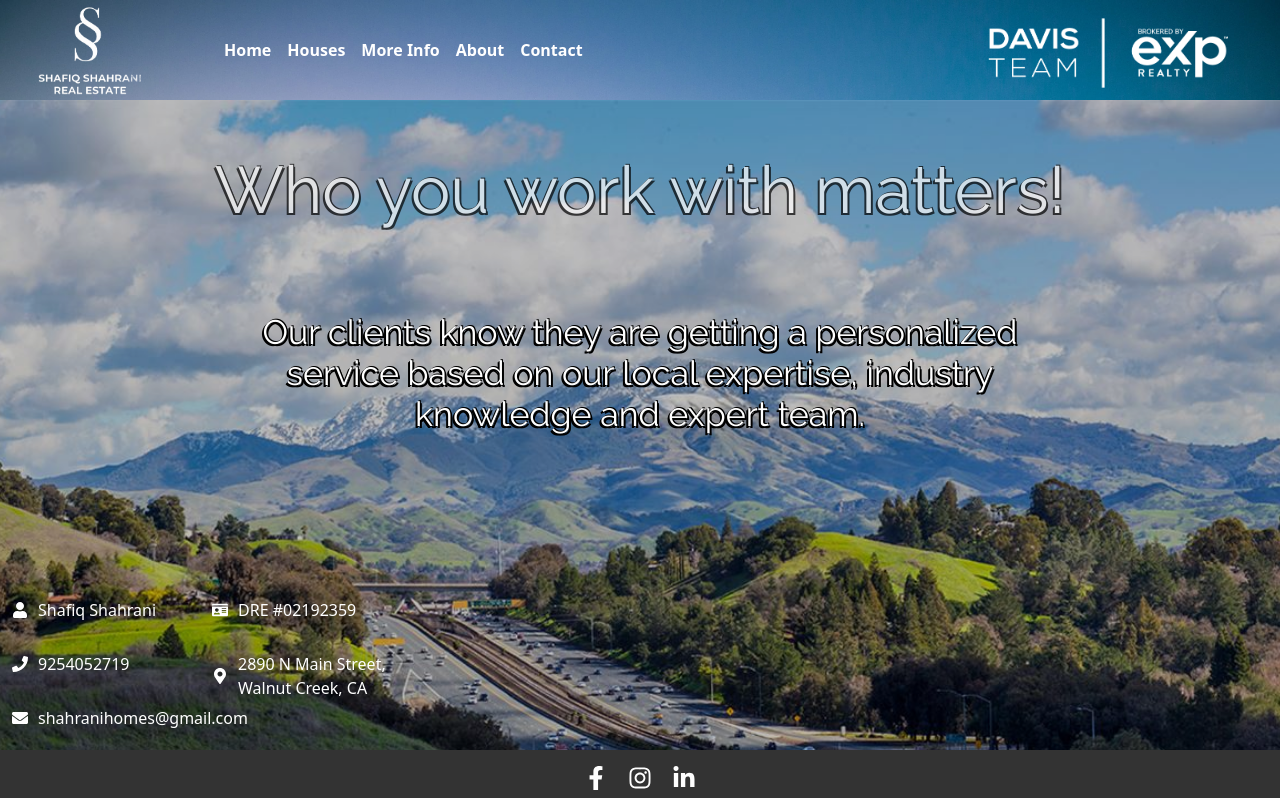
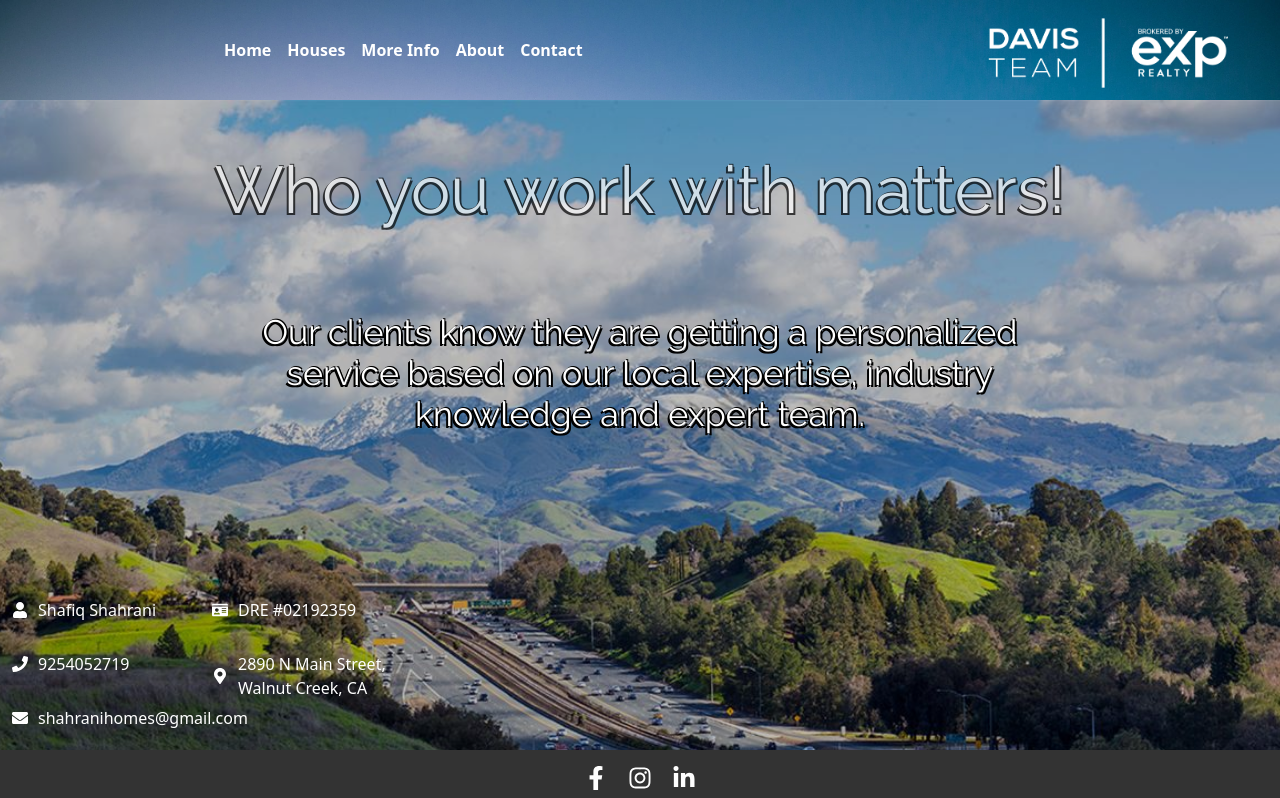
Before and after one commit to Moshahrani/real-estate-website, a React (Create React App) app in the folder real-estate/: page / in a window 1280 px wide. Shown: the top 798 px of the page. Built offline with nearby package versions, Linux system fonts and the light colour scheme.

Commit message:
temporarily removed personal realtor logo for reviewing by client

```diff
--- a/real-estate/src/CustomNavbar.js
+++ b/real-estate/src/CustomNavbar.js
@@ -39,7 +39,7 @@ const CustomNavbar = ({ background }) => {
         id="responsive-navbar-nav"
         className={toggle ? "show-menu" : "hide"}
       >
-        <Nav.Link href="/">
+        {/* <Nav.Link href="/">
           <img
             src={logo}
             width="180"
@@ -52,7 +52,7 @@ const CustomNavbar = ({ background }) => {
               display: toggle ? "none" : "block",
             }}
           />
-        </Nav.Link>
+        </Nav.Link> */}
         <Nav className="navOptions ml-auto">
           <Nav.Link as={Link} to="/">
             Home
```
